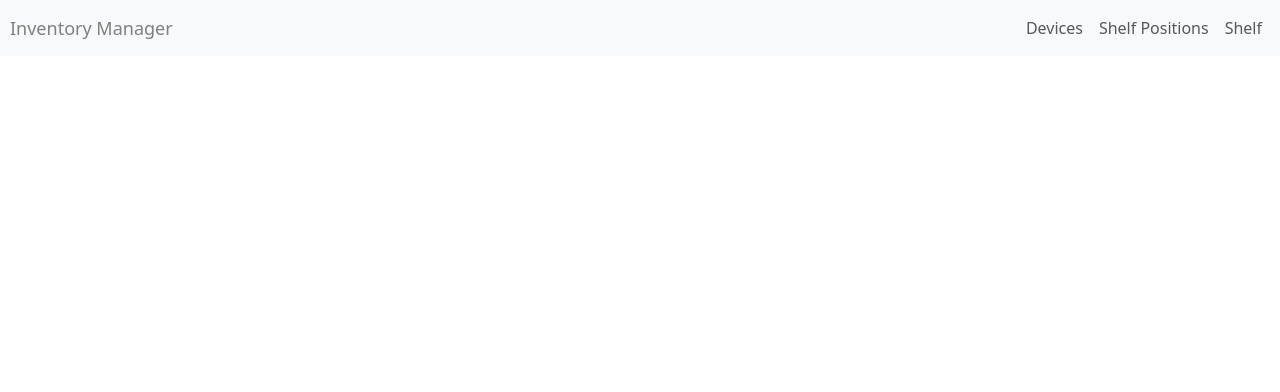
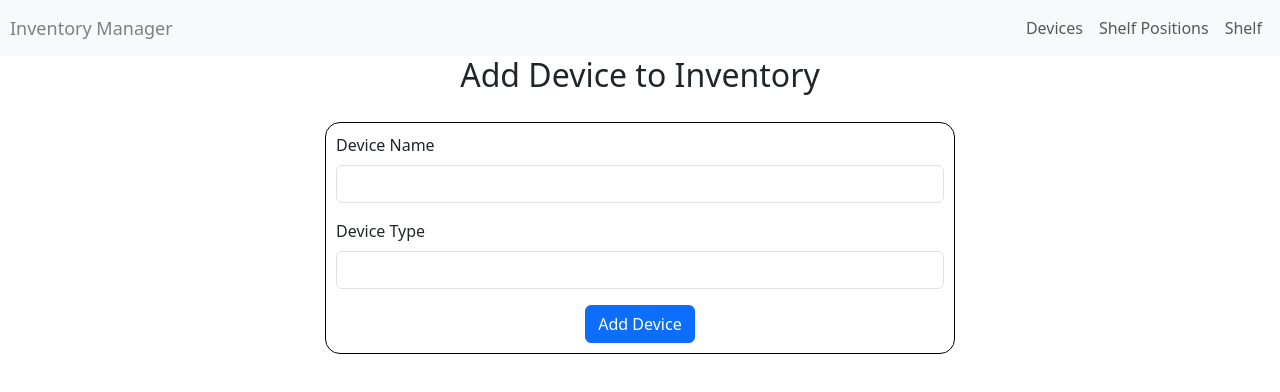
Before and after one commit to Priyam-bp/ciena_java, an Angular app in the folder frontend/: page /devices/adddevice in a window 1280 px wide. Before the commit this address led to /. Shown: the top 392 px of the page. Built offline with nearby package versions, Linux system fonts and the light colour scheme.

Commit message:
added addDevice functionality, ran into vite polyfill error

```diff
--- a/frontend/angular.json
+++ b/frontend/angular.json
@@ -13,6 +13,7 @@
         "build": {
           "builder": "@angular-devkit/build-angular:application",
           "options": {
+            "externalDependencies":[""],
             "outputPath": "dist/frontend",
             "index": "src/index.html",
             "browser": "src/main.ts",
--- a/frontend/src/app/app.component.ts
+++ b/frontend/src/app/app.component.ts
@@ -1,11 +1,12 @@
 import { Component } from '@angular/core';
 import { RouterOutlet } from '@angular/router';
 import { HeaderComponent } from "./components/header/header.component";
+import { FormsModule } from '@angular/forms';
 
 @Component({
   selector: 'app-root',
   standalone: true,
-  imports: [RouterOutlet, HeaderComponent],
+  imports: [RouterOutlet, HeaderComponent,FormsModule],
   template: `
     <app-header></app-header>
     <main>
--- a/frontend/src/app/app.routes.ts
+++ b/frontend/src/app/app.routes.ts
@@ -32,5 +32,13 @@ export const routes: Routes = [
             const m = await import('./components/shelf/shelf.component');
             return m.ShelfComponent;
         }
+    },
+    {
+        path:"devices/adddevice",
+        pathMatch:'full',
+        loadComponent: async()=>{
+            const m = await import('./components/add-device/add-device.component');
+            return m.AddDeviceComponent;
+        }
     }
 ];
--- /dev/null
+++ b/frontend/src/app/components/add-device/add-device.component.html
@@ -0,0 +1,24 @@
+<!DOCTYPE html>
+<html lang="en">
+<head>
+    <meta charset="UTF-8">
+    <meta name="viewport" content="width=device-width, initial-scale=1.0">
+    <title>Document</title>
+</head>
+<body style="padding: 0px 10px 0px 10px;">
+    <div style="display: flex; justify-content: center; align-items: center; flex-direction: column;">
+        <h2>Add Device to Inventory</h2>
+        <form #deviceForm="ngForm" (ngSubmit)="saveDevie(deviceForm)" style="width: 50%; padding: 10px; border: 1px solid black; border-radius: 15px; margin-top: 20px;">
+            <div class="mb-3">
+              <label for="name" class="form-label">Device Name</label>
+              <input type="text" class="form-control" [(ngModel)]="device.name" name="name">
+            </div>
+            <div class="mb-3">
+              <label for="devicetype" class="form-label">Device Type</label>
+              <input type="text" class="form-control" [(ngModel)]="device.deviceType" name="deviceType">
+            </div>
+            <div style="display: flex; justify-content: center;"><button type="submit" class="btn btn-primary">Add Device</button></div>
+          </form>
+    </div>
+</body>
+</html>
--- /dev/null
+++ b/frontend/src/app/components/add-device/add-device.component.ts
@@ -0,0 +1,37 @@
+import { Component, inject, OnInit } from '@angular/core';
+import { Device } from '../../model/device/device';
+import {FormControl, FormsModule, NgForm} from '@angular/forms'
+import { DeviceService } from '../../services/deviceService/device.service';
+import { HttpErrorResponse } from '@angular/common/http';
+
+@Component({
+  selector: 'app-add-device',
+  imports: [FormsModule],
+  templateUrl: './add-device.component.html',
+  styleUrl: './add-device.component.css'
+})
+export class AddDeviceComponent implements OnInit{
+
+  deviceService = inject(DeviceService)
+
+  device: Device ={
+    id: 0,
+    name:'',
+    deviceType:''
+  }
+
+  ngOnInit(): void {
+
+  }
+  saveDevie(deviceForm :NgForm): void{
+    this.deviceService.saveDevice(this.device).subscribe({
+      next: (res: Device)=>{
+        console.log(res);
+        // deviceForm.reset();
+      },
+      error: (err: HttpErrorResponse)=>{
+        console.log(err);
+      }
+    })
+  }
+}
--- a/frontend/src/app/components/home/home.component.html
+++ b/frontend/src/app/components/home/home.component.html
@@ -16,7 +16,7 @@
                 <p>{{cardData.subHeading}}</p>
                 <div class="cardIcons">
                     <i class="{{cardData.iconLink}} icons" [style.color]="cardData.color"></i>
-                    <button type="button" class="btn btn-dark">{{cardData.button}}</button>
+                    <a [routerLink]="cardData.path"><button type="button" class="btn btn-dark">{{cardData.button}}</button></a>
                 </div>
             </div>
         }
--- a/frontend/src/app/components/home/home.component.ts
+++ b/frontend/src/app/components/home/home.component.ts
@@ -1,8 +1,9 @@
 import { Component, signal } from '@angular/core';
+import { RouterLink } from '@angular/router';
 
 @Component({
   selector: 'app-home',
-  imports: [],
+  imports: [RouterLink],
   templateUrl: './home.component.html',
   styleUrl: './home.component.css'
 })
@@ -14,7 +15,8 @@ export class HomeComponent {
       subHeading:" Manage your device inventory",
       button: "+ Add Device",
       iconLink:"bi bi-laptop",
-      color:"blue"
+      color:"blue",
+      path:'devices/adddevice'
     },
     {
       id:2 ,
@@ -22,7 +24,8 @@ export class HomeComponent {
       subHeading:"Organize your storage shelves",
       button:"+ Add Shelf",
       iconLink:'bi bi-box-seam',
-      color:"green"
+      color:"green",
+      path:'shelf/addshelf'
     },
     {
       id: 3,
@@ -30,7 +33,8 @@ export class HomeComponent {
       subHeading:"Manage your shelf positions",
       button:"+ Add Position",
       iconLink:'bi bi-grid',
-      color:"purple"
+      color:"purple",
+      path:'shelfposition/addshelfposition'
     }
   ])
 }
--- a/frontend/src/app/components/shelf-position-list/shelf-position-list.component.html
+++ b/frontend/src/app/components/shelf-position-list/shelf-position-list.component.html
@@ -21,6 +21,11 @@
                 <td>{{shelfPosition.id}}</td>
                 <td>{{shelfPosition.name}}</td>
                 <td>{{shelfPosition.device.name}}</td>
+                <div>
+                  <td><button type="button" class="btn btn-success">Add Shelf Position</button></td>
+                  <td><button type="button" class="btn btn-primary">Edit</button></td>
+                  <td><button type="button" class="btn btn-danger">🗑️</button></td>
+              </div>
             </tr>
           }
         </tbody>
--- a/frontend/src/app/components/shelf/shelf.component.html
+++ b/frontend/src/app/components/shelf/shelf.component.html
@@ -25,6 +25,11 @@
                 <td>{{shelf.id}}</td>
                 <td>{{shelf.name}}</td>
                 <td>{{shelf.shelfType}}</td>
+                <div>
+                  <td><button type="button" class="btn btn-success">Add Shelf Position</button></td>
+                  <td><button type="button" class="btn btn-primary">Edit</button></td>
+                  <td><button type="button" class="btn btn-danger">🗑️</button></td>
+              </div>
             </tr>
           }
         </tbody>
--- a/frontend/src/app/services/deviceService/device.service.ts
+++ b/frontend/src/app/services/deviceService/device.service.ts
@@ -1,6 +1,7 @@
 import { inject, Injectable } from '@angular/core';
 import { HttpClient } from '@angular/common/http';
 import { Device } from '../../model/device/device';
+import { Observable } from 'rxjs';
 
 
 @Injectable({
@@ -14,8 +15,14 @@ export class DeviceService {
   //   deviceType:"device type 1"
   // }]
 
-    getAllDevices(){
-      const url = `http://localhost:8080/devices`
-      return this.http.get<Array<Device>>(url);
-    }
+  url = `http://localhost:8080`;
+
+  getAllDevices(){
+    return this.http.get<Array<Device>>(`${this.url}/devices`);
+  }
+
+  public saveDevice(device: Device): Observable<Device>{
+    return this.http.post<Device>(`${this.url}/devices`,device);
+  }
+
 }
```
Also changed, not shown: frontend/src/app/components/add-device/add-device.component.css (added), 1 other file (tests, documents, lock files or other folders).
